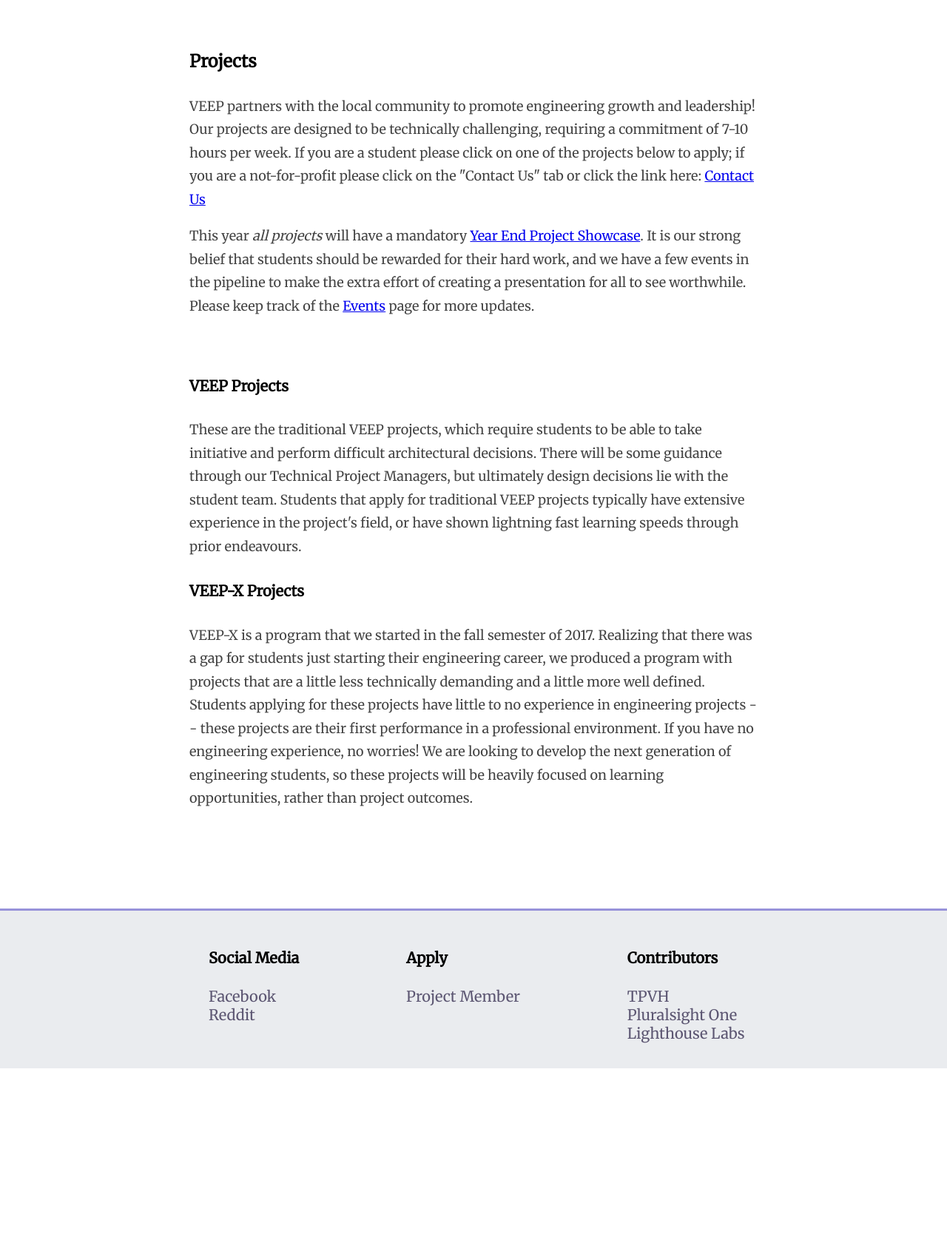
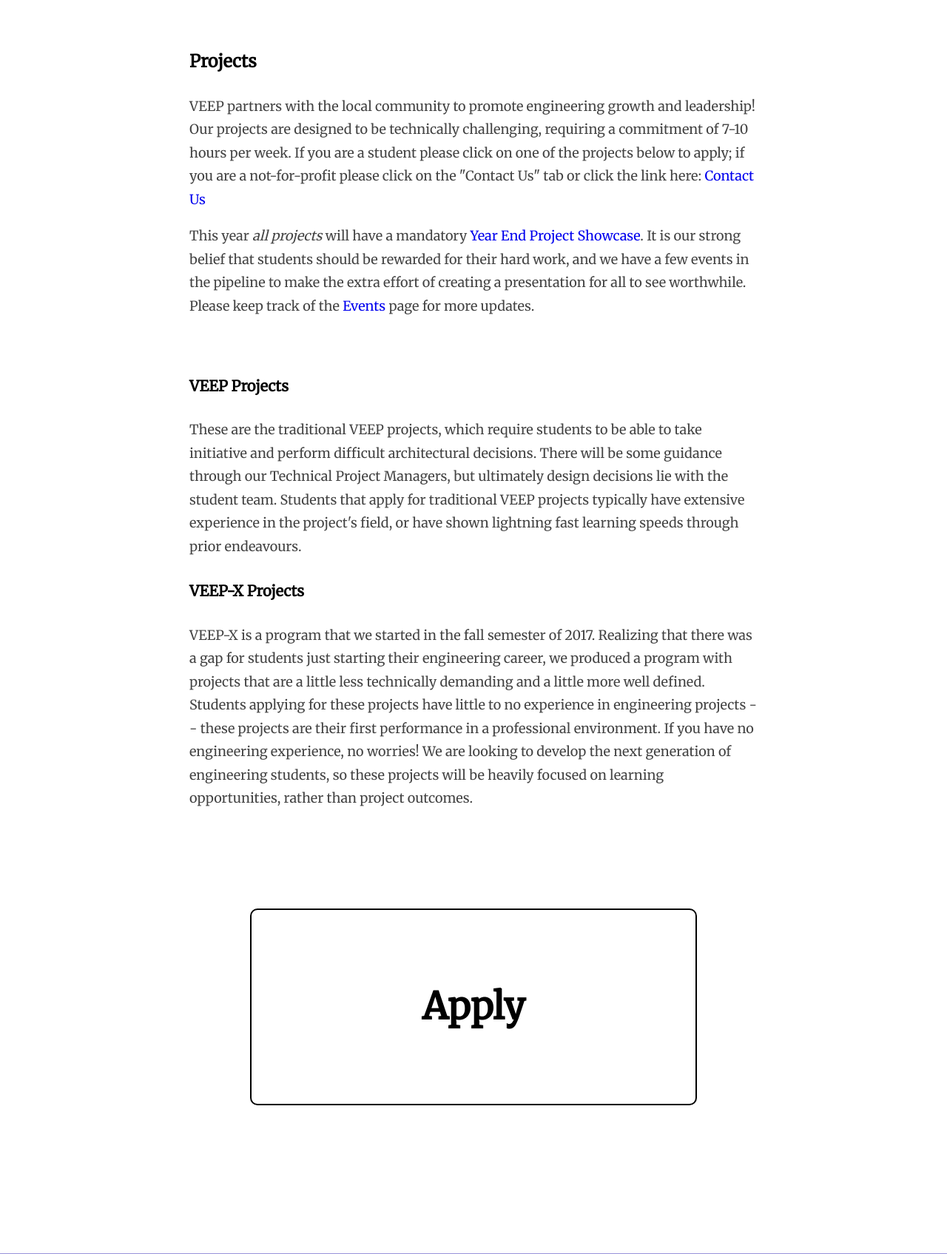
Before and after one commit to chouvinc/veep-web-server, a Flask app: page /projects in a window 1280 px wide. Shown: the part 75-1770 px from the top of the page at 74% size. Before the commit the page ends 1519 px from the top, so only its background shows below. Run offline with Flask 2, Linux system fonts and the light colour scheme; data that the repository does not hold is empty.

Commit message:
Added a big button in the projects section of the website.

```diff
--- a/app/static/css/project.css
+++ b/app/static/css/project.css
@@ -1,3 +1,19 @@
+#apply {
+    text-align: center;
+    color: black;
+    border: 2px solid black;
+    border-radius: 10px;
+    padding: 100px 0;
+    width: 600px;
+    margin: 100px auto;
+    font-size: 50px;
+    font-weight: bold;
+}
+
+a {
+    text-decoration: none;
+}
+
 .projectItem {
     /* padding let's us line up border w/ title */
     padding: 25px;
--- /dev/null
+++ b/app/static/scripts/project.js
@@ -0,0 +1,7 @@
+$('#apply').mouseenter((e) => {
+    $(e.currentTarget).addClass('selected');
+});
+
+$('#apply').mouseleave((e) => {
+    $(e.currentTarget).removeClass('selected');
+});
--- a/app/templates/projects.htm
+++ b/app/templates/projects.htm
@@ -62,5 +62,11 @@
         </div>
         {% endfor %}
     </div>
+
+    <a href="https://docs.google.com/forms/d/e/1FAIpQLSeTiEbdfCYEbVHP2XMbgt2utLhWEDOsnBPCuX20zUeLg4qsBw/viewform?usp=sf_link"><div id="apply">Apply</div></a>
 </div>
 {% endblock %}
+
+{% block scripts %}
+<script src="{{url_for('static', filename='scripts/project.js')}}"></script>
+{% endblock %}
```
